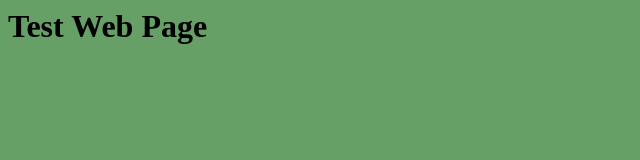
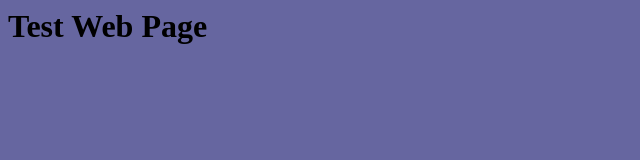
Before and after one commit to thardy/aws-static-site, a website: page src/index.html in a window 1280 px wide. Shown: the whole page, without its empty margins (0-640 px from the left). Drawn offline with Linux system fonts and the light colour scheme.

Commit message:
changed background to blue

```diff
--- a/src/index.html
+++ b/src/index.html
@@ -1,5 +1,5 @@
 <html>
-  <body style="background-color: #66a066;">
+  <body style="background-color: #6666a0;">
 	<h1>Test Web Page</h1>
   </body>
 </html>
```
